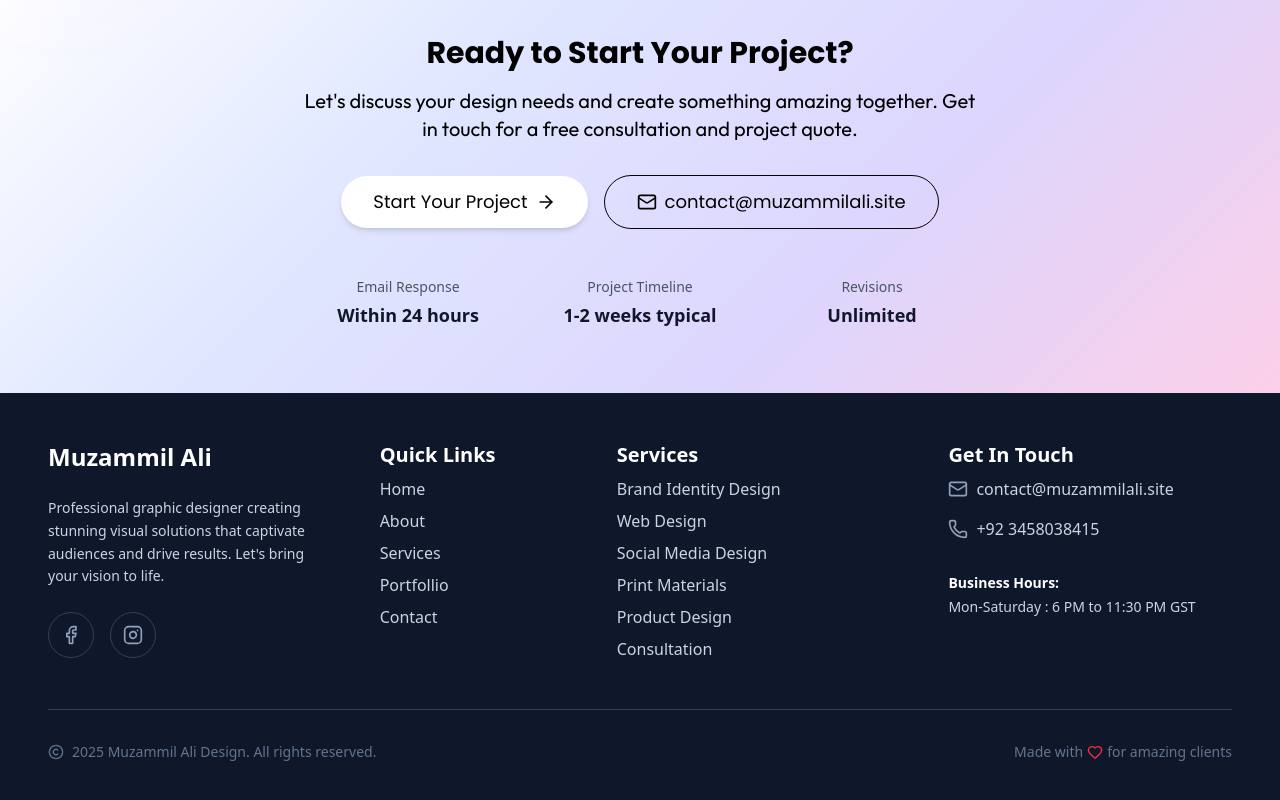
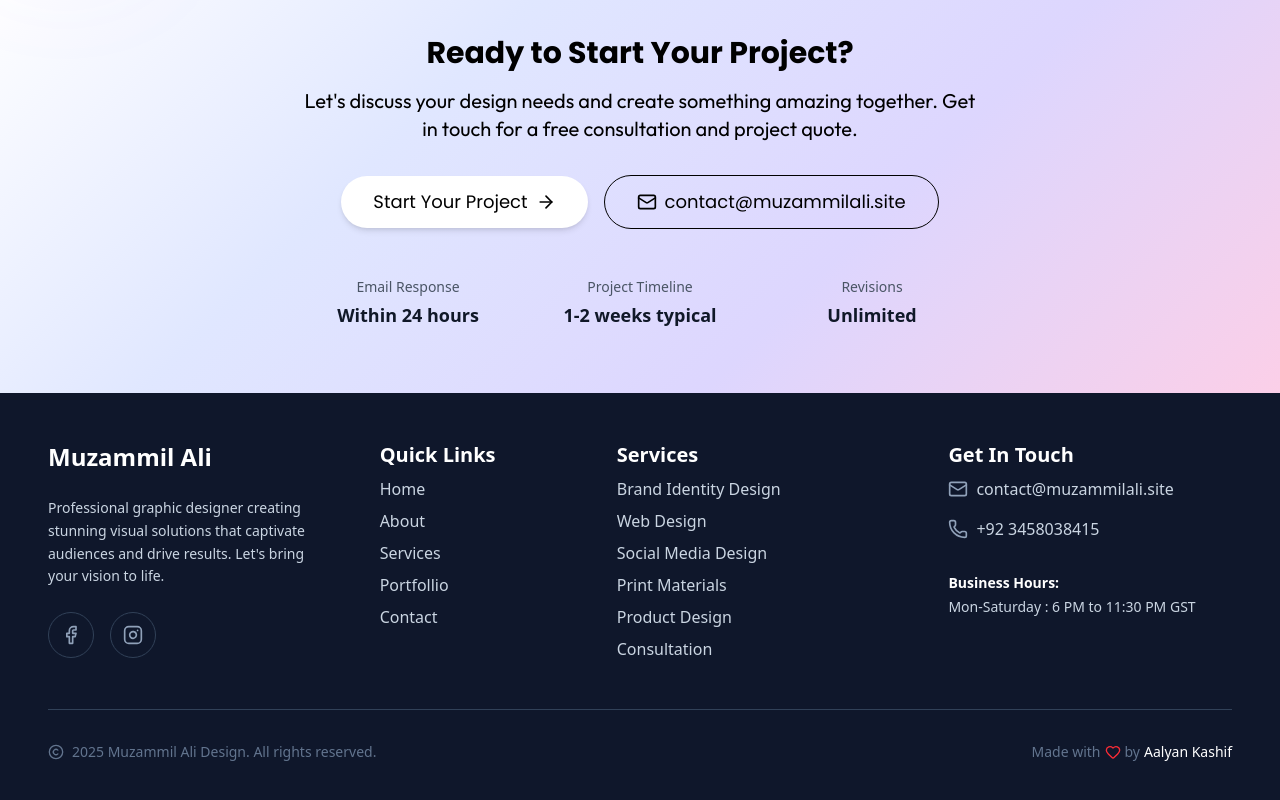
Before and after one commit to Aalyan123/Muzammilali, a React (Vite) app: page / in a window 1280 px wide. Shown: the part 5673-6473 px from the top of the page. Built offline with nearby package versions, Linux system fonts and the light colour scheme.

Commit message:
Herosection issue on Mobile Resolve

```diff
--- a/src/HomePage/Footer.jsx
+++ b/src/HomePage/Footer.jsx
@@ -85,7 +85,10 @@ const Footer = () => {
           <p className="flex items-center space-x-1">
             <span>Made with</span>
             <Heart className="w-4 h-4 text-red-500" />
-            <span>for amazing clients</span>
+            <span>by</span>
+            <a href='https://www.linkedin.com/in/aalyan-kashif-11bb93377/' target='blank'>
+            <span className='text-white'> Aalyan Kashif</span>
+            </a>
           </p>
         </div>
       </div>
--- a/src/HomePage/Herosection.jsx
+++ b/src/HomePage/Herosection.jsx
@@ -6,7 +6,6 @@ import illustrator from "../assets/adobeillustrator.png";
 import canva from "../assets/canva.png";
 import photoshop from "../assets/photoshop.png";
 import hero from "../assets/Muzammil.jpeg";
-
 
 const Herosection = () => {
   // Use a placeholder image URL since local file paths do not work in this environment.
@@ -70,7 +69,7 @@ const Herosection = () => {
   return (
     <div
       className="min-h-screen w-full relative overflow-hidden flex items-center justify-center
-      bg-[linear-gradient(135deg,#ffffff_0%,#e0e7ff_33%,#ddd6fe_66%,#fbcfe8_100%)] px-4 sm:px-6 lg:px-8"
+      bg-[linear-gradient(135deg,#ffffff_0%,#e0e7ff_33%,#ddd6fe_66%,#fbcfe8_100%)] px-4 sm:px-6 lg:px-8 pt-16 sm:pt-0"
     >
       {/* Subtle floating radial lights */}
       <div className="absolute inset-0">
```
